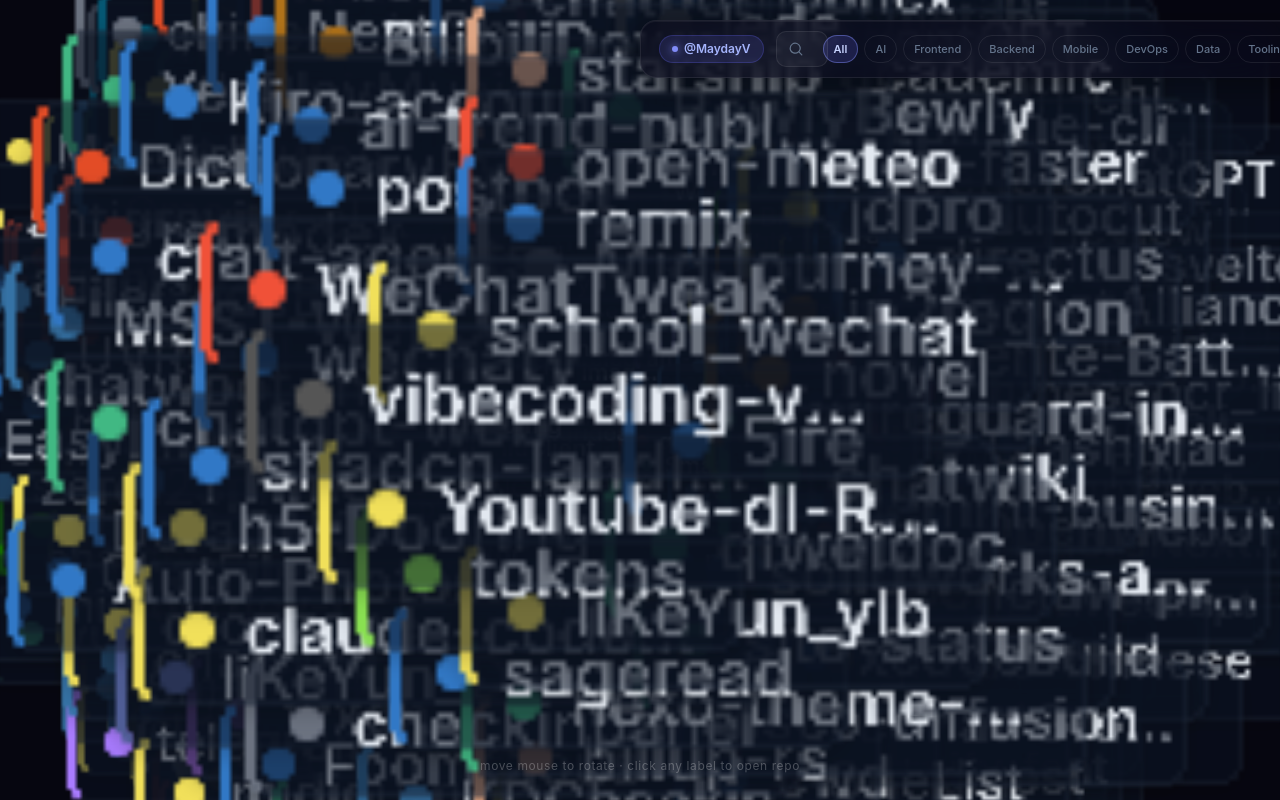
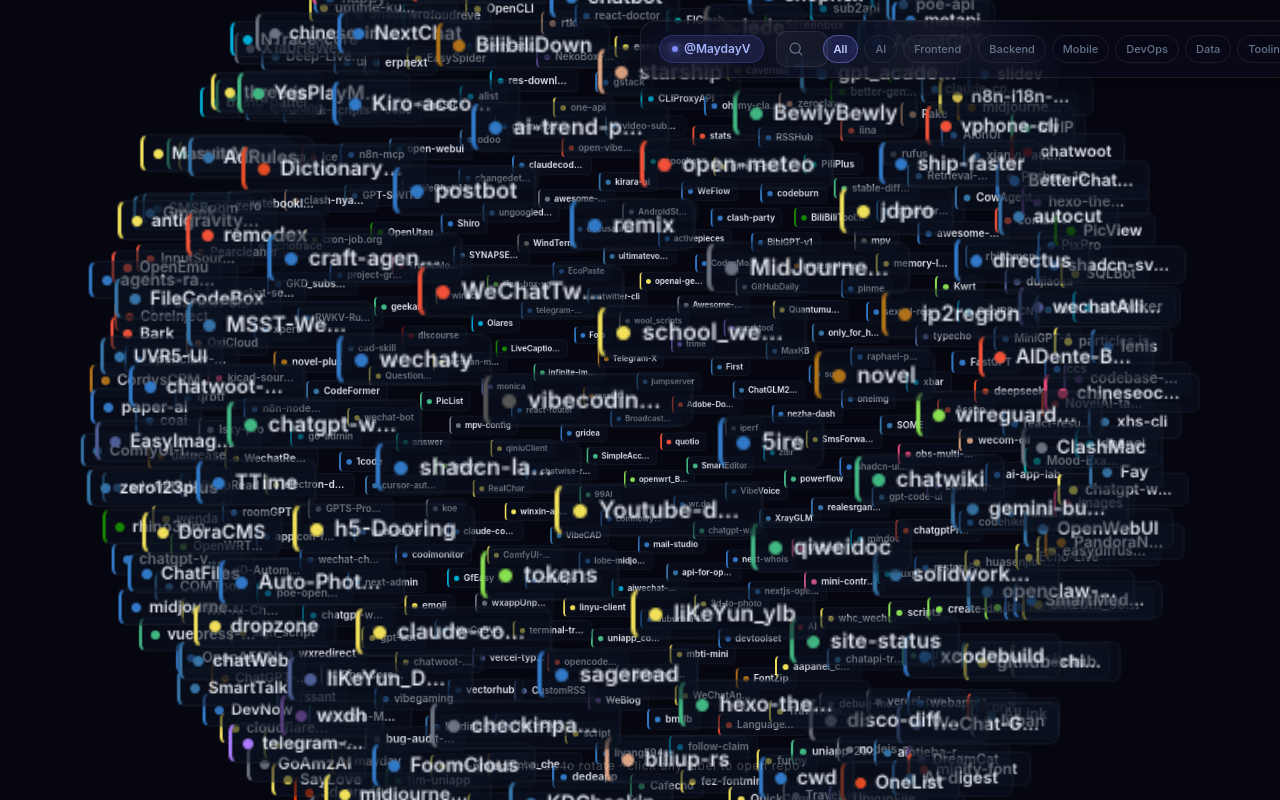
Before and after one commit to MaydayV/MyStar, a Next.js app: page / in a window 1280 px wide. Built offline with nearby package versions, Linux system fonts and the light colour scheme.

Commit message:
fix: distanceFactor 6 + 90px labels — restore sphere silhouette

```diff
--- a/src/components/star-sphere.tsx
+++ b/src/components/star-sphere.tsx
@@ -48,7 +48,7 @@
 }) {
   const [hovered, setHover] = useState(false);
   const color = getLangColor(repo.language);
-  const displayName = repo.name.length > 20 ? repo.name.slice(0, 19) + "\u2026" : repo.name;
+  const displayName = repo.name.length > 16 ? repo.name.slice(0, 15) + "\u2026" : repo.name;
 
   const handlePointerOver = (e: React.PointerEvent) => {
     e.stopPropagation();
@@ -66,7 +66,7 @@
       <Html
         transform
         center
-        distanceFactor={16}
+        distanceFactor={6}
         occlude={false}
         style={{ pointerEvents: "auto" }}
       >
@@ -93,7 +93,7 @@
             borderRadius: "5px",
             padding: "3px 8px 3px 6px",
             width: "fit-content",
-            maxWidth: "110px",
+            maxWidth: "90px",
             whiteSpace: "nowrap",
             cursor: "pointer",
             transition: "all 0.2s cubic-bezier(0.4, 0, 0.2, 1)",
@@ -119,7 +119,7 @@
           {/* Repo name */}
           <span
             style={{
-              fontSize: 11,
+              fontSize: 10,
               fontWeight: 600,
               color: "#e2e8f0",
               overflow: "hidden",
```
